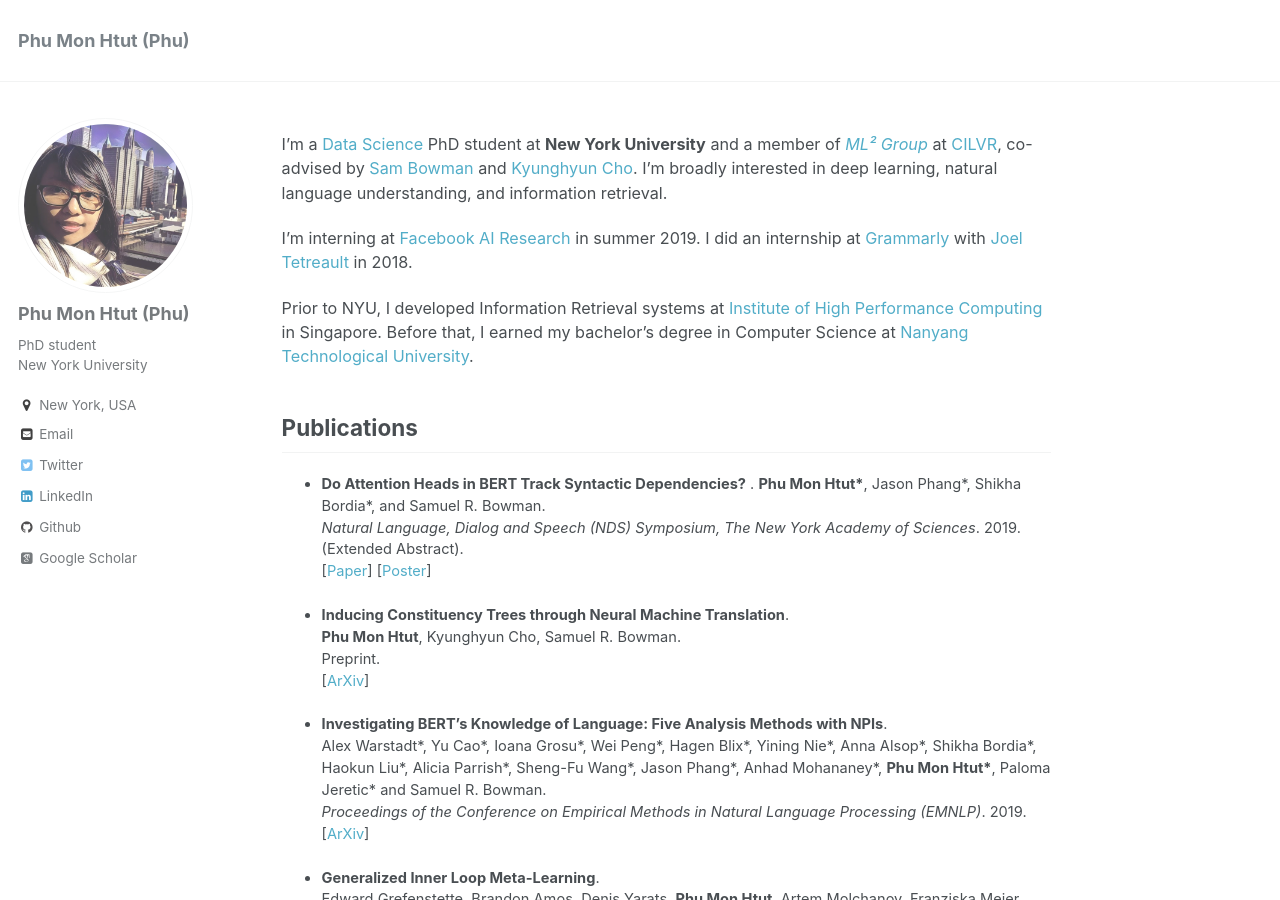
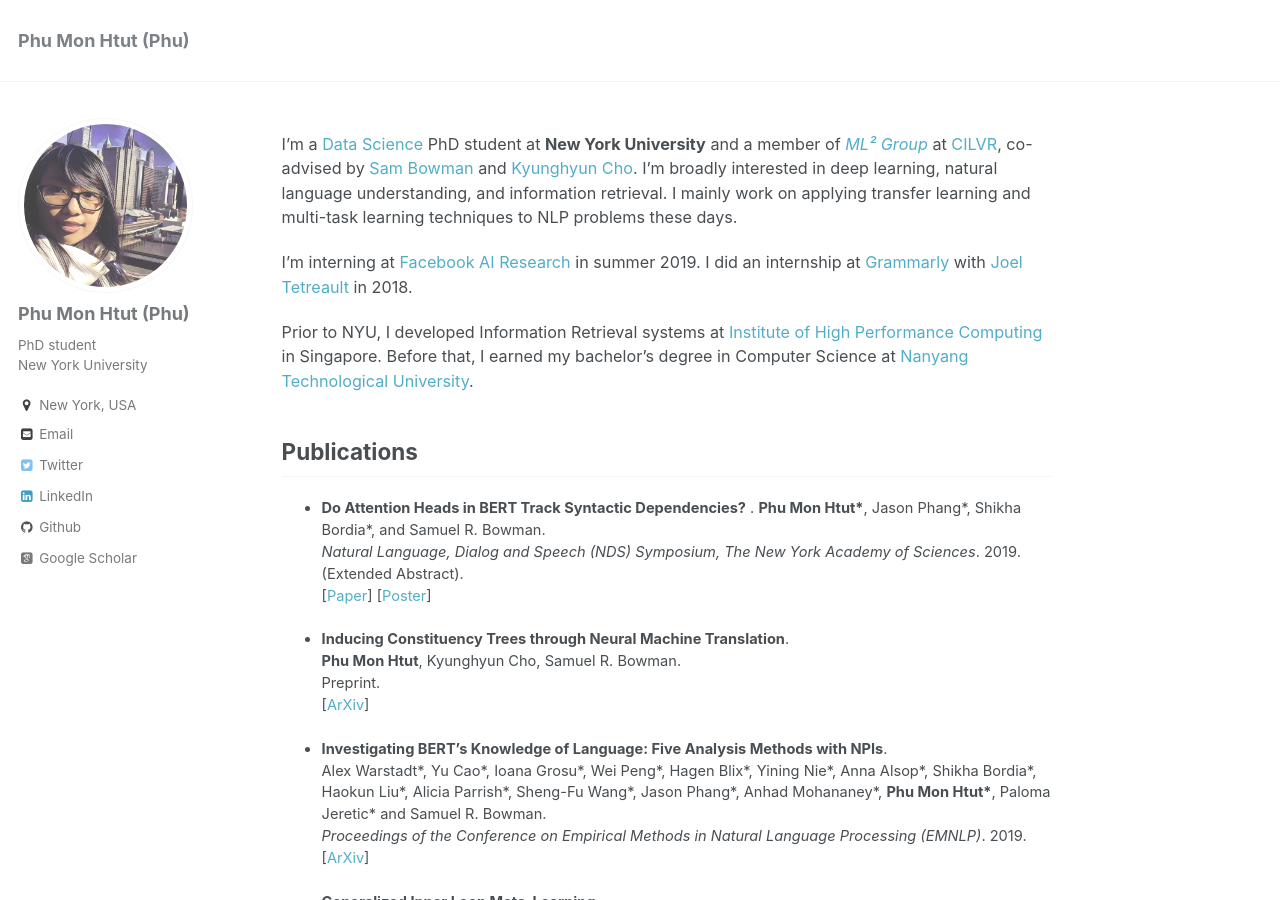
Before and after one commit to phu-pmh/phu-pmh.github.io, a Jekyll site: the page built from _pages/about.md, in a window 1280 px wide and 900 px high. Built offline with Jekyll 4.4.1, drawn with Linux system fonts in a browser that asks for light colours; some web fonts are replaced.

Commit message:
Update about.md

```diff
--- a/_pages/about.md
+++ b/_pages/about.md
@@ -8,7 +8,7 @@
   - /about.html
 ---
 
-I’m a [Data Science](https://cds.nyu.edu/) PhD student at **New York University** and a member of *[ML² Group](https://wp.nyu.edu/ml2/)* at [CILVR](https://wp.nyu.edu/cilvr/), co-advised by [Sam Bowman](https://www.nyu.edu/projects/bowman/) and [Kyunghyun Cho](http://www.kyunghyuncho.me/). I'm broadly interested in deep learning, natural language understanding, and information retrieval.
+I’m a [Data Science](https://cds.nyu.edu/) PhD student at **New York University** and a member of *[ML² Group](https://wp.nyu.edu/ml2/)* at [CILVR](https://wp.nyu.edu/cilvr/), co-advised by [Sam Bowman](https://www.nyu.edu/projects/bowman/) and [Kyunghyun Cho](http://www.kyunghyuncho.me/). I'm broadly interested in deep learning, natural language understanding, and information retrieval. I mainly work on applying transfer learning and multi-task learning techniques to NLP problems these days.
 
 I'm interning at [Facebook AI Research](https://research.fb.com/category/facebook-ai-research/) in summer 2019. I did an internship at [Grammarly](https://www.grammarly.com/) with [Joel Tetreault](https://www.cs.rochester.edu/~tetreaul/academic.html) in 2018.
 
```
